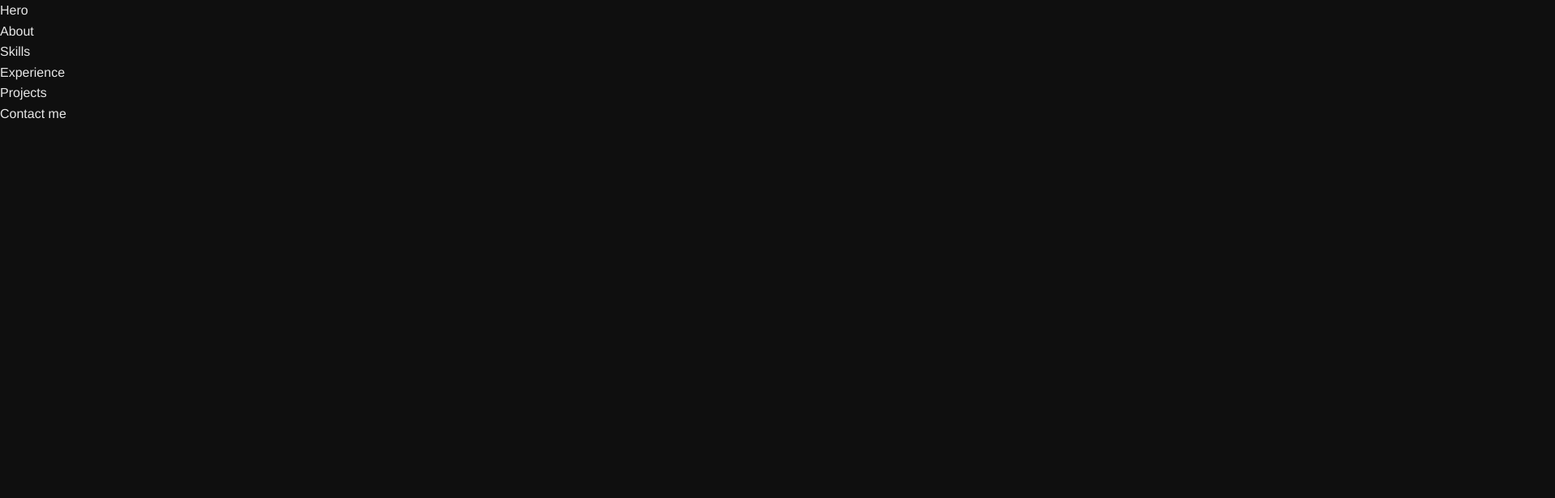
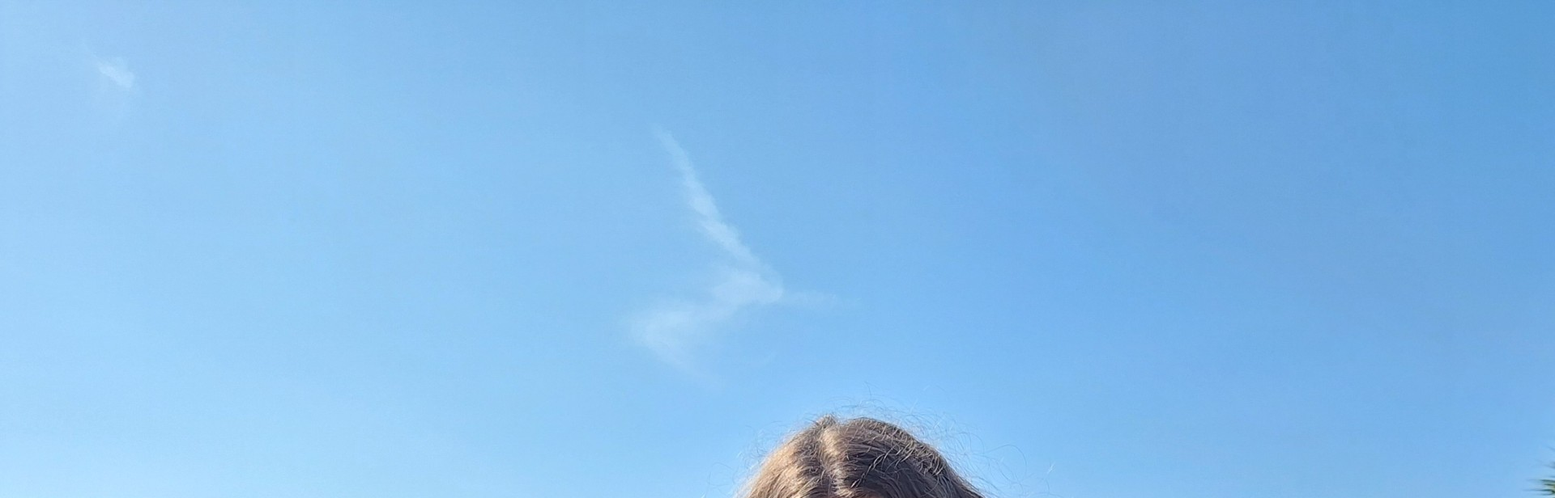
Before and after one commit to andr-migue/portfolio, a React app: page / in a window 1280 px wide. Shown: the top 616 px of the page at 81% size, 1920 px wide, since content can reach past the window. Built offline with nearby package versions, Linux system fonts and the light colour scheme; the HTML template or start-up script is replaced by a standard one.

Commit message:
init Sidebar component

```diff
--- a/src/App.tsx
+++ b/src/App.tsx
@@ -1,14 +1,5 @@
-import './App.css'
+import DefaultPage from './pages/default-page'
 
 export default function App() {
-    return (
-        <main>
-            <section id="hero">Hero</section>
-            <section id="about">About</section>
-            <section id="skills">Skills</section>
-            <section id="experience">Experience</section>
-            <section id="projects">Projects</section>
-            <section id="contact">Contact me</section>
-        </main>
-    )
+    return <DefaultPage/>
 }
--- /dev/null
+++ b/src/components/Sidebar/SideBar.tsx
@@ -0,0 +1,22 @@
+import './SideBar.css'
+
+export default function SideBar() {
+    return (
+        <aside className='sidebar'>
+
+            <div className='profile-card'>
+                <img src='assets/images/hero.jpg' alt='Profile Image' className='profile-card__image'/>
+                <h2 className='profile-card__name'>Miguel Cazorla</h2>
+                <p className='profile-card__role'>Software Developer</p>
+            </div>
+
+            <ul className='sidebar-fields'>
+                <li className='sidebar-fields__item'>
+                    <span className='sidebar-fields__value'>
+                        <a href='mailto: miguelzamora210405@gmail.com'>email</a>
+                    </span>
+                </li>
+            </ul>
+        </aside>
+    )
+}
--- /dev/null
+++ b/src/pages/default-page.tsx
@@ -0,0 +1,10 @@
+import './default-page.css';
+import SideBar from '../components/Sidebar/SideBar';
+
+export default function DefaultPage() {
+    return (
+        <main>
+            <SideBar/>
+        </main>
+    )
+}
```
Also changed, not shown: src/components/ContentPanel/ContentPanel.css (added), src/components/ContentPanel/ContentPanel.tsx (added), src/components/NavBar/NavBar.css (added), src/components/NavBar/NavBar.tsx (added), src/components/Sidebar/SideBar.css (added), src/contents/profile.ts (added), src/pages/default-page.css (added).
